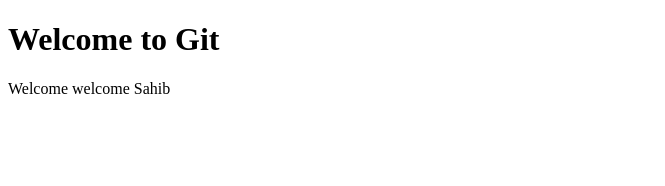
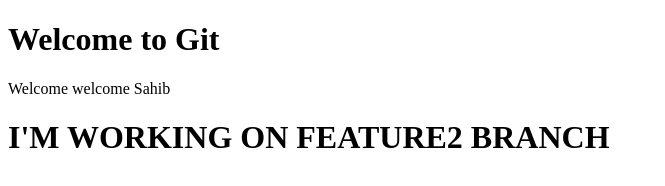
Before and after one commit to GurmeetSingh-Innostax/local-repo, a plain HTML site: page index.html in a window 1280 px wide. Shown: the whole page, without its empty margins (0-665 px from the left). Drawn offline with Linux system fonts and the light colour scheme.

Commit message:
worked on feature 2

```diff
--- a/index.html
+++ b/index.html
@@ -8,5 +8,7 @@
 <body>
     <h1>Welcome to Git</h1>
     <p> Welcome welcome Sahib</p>
+    <h1>I'M WORKING ON FEATURE2 BRANCH</h1>
+
 </body>
 </html>
```
